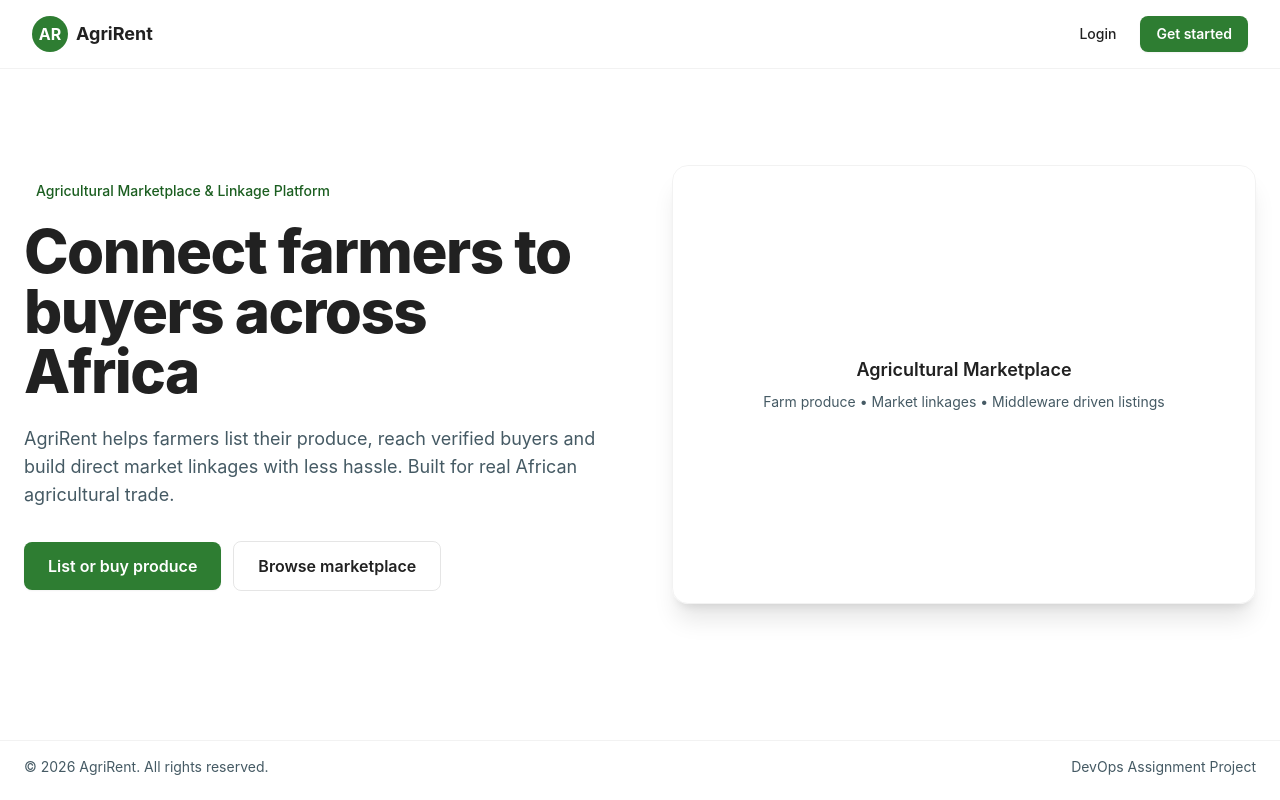
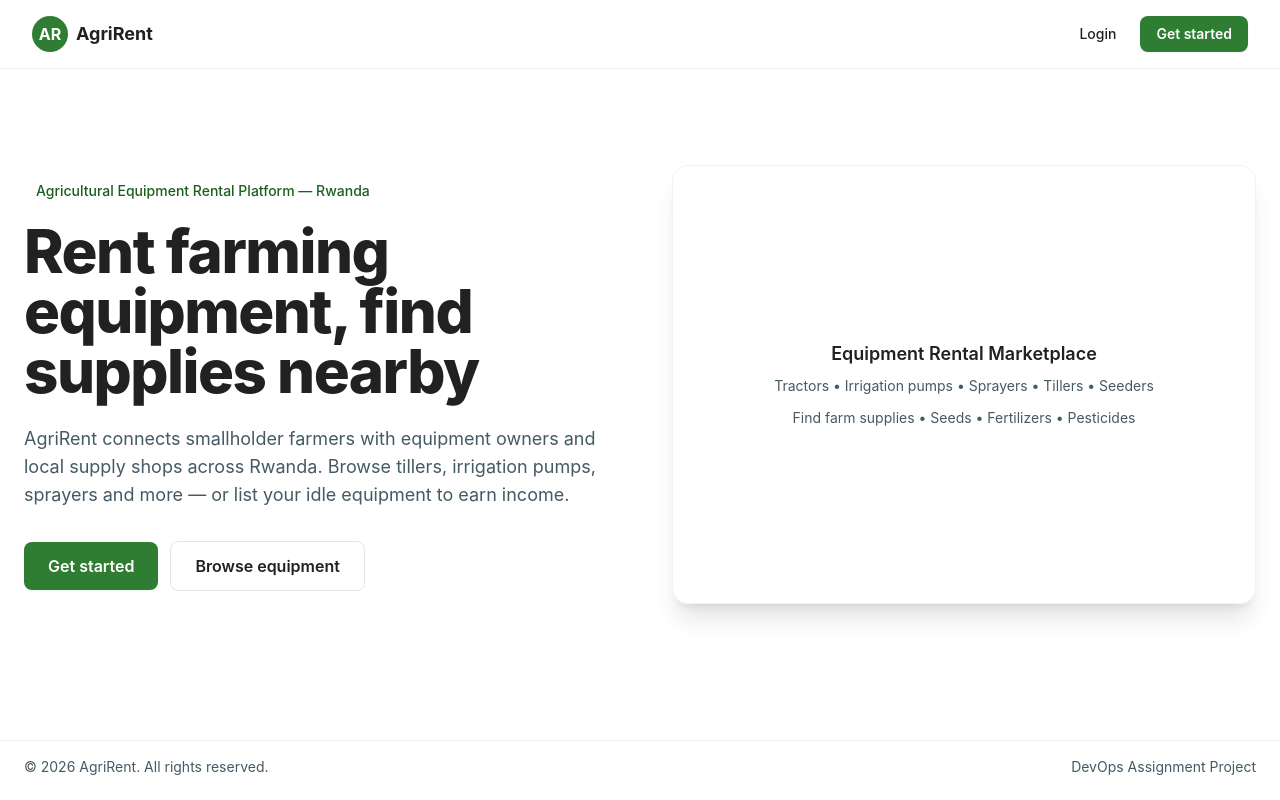
Before and after one commit to yankeedev/DevOps-Assignment, a React (Vite) app in the folder frontend/: page / in a window 1280 px wide. Built offline with nearby package versions, Linux system fonts and the light colour scheme; no server answers.

Commit message:
feat: update LandingPage content to reflect equipment rental focus and enhance user engagement

```diff
--- a/frontend/src/pages/LandingPage.tsx
+++ b/frontend/src/pages/LandingPage.tsx
@@ -36,26 +36,26 @@ export default function LandingPage() {
         <div className="mx-auto grid max-w-7xl items-center gap-10 px-4 py-14 sm:px-6 lg:grid-cols-2 lg:gap-16 lg:py-24">
           <div>
             <p className="mb-4 inline-flex items-center rounded-full bg-[var(--color-sprout)]/40 px-3 py-1 text-sm font-medium text-[var(--color-primary-dark)]">
-              Agricultural Marketplace & Linkage Platform
+              Agricultural Equipment Rental Platform — Rwanda
             </p>
             <h1 className="text-4xl font-extrabold tracking-tight sm:text-5xl lg:text-6xl">
-              Connect farmers to buyers across Africa
+              Rent farming equipment, find supplies nearby
             </h1>
             <p className="mt-6 max-w-xl text-lg text-[var(--color-slate)]">
-              AgriRent helps farmers list their produce, reach verified buyers and build direct market linkages with less hassle. Built for real African agricultural trade.
+              AgriRent connects smallholder farmers with equipment owners and local supply shops across Rwanda. Browse tillers, irrigation pumps, sprayers and more — or list your idle equipment to earn income.
             </p>
             <div className="mt-8 flex flex-wrap items-center gap-3">
               <Link
                 to="/register"
                 className="rounded-lg bg-[var(--color-primary)] px-6 py-3 text-base font-semibold text-white shadow-sm transition hover:bg-[var(--color-primary-dark)]"
               >
-                List or buy produce
+                Get started
               </Link>
               <Link
                 to="/equipment"
                 className="rounded-lg border border-black/10 px-6 py-3 text-base font-semibold transition hover:bg-[var(--color-cloud)]"
               >
-                Browse marketplace
+                Browse equipment
               </Link>
             </div>
           </div>
@@ -67,9 +67,12 @@ export default function LandingPage() {
               <div className="aspect-[4/3] w-full bg-gradient-to-br from-[var(--color-primary)]/10 via-white to-[var(--color-sprout)]/40">
                 <div className="flex h-full items-center justify-center p-6 text-center">
                   <div>
-                    <p className="text-lg font-semibold">Agricultural Marketplace</p>
+                    <p className="text-lg font-semibold">Equipment Rental Marketplace</p>
                     <p className="mt-2 text-sm text-[var(--color-slate)]">
-                      Farm produce • Market linkages • Middleware driven listings
+                      Tractors • Irrigation pumps • Sprayers • Tillers • Seeders
+                    </p>
+                    <p className="mt-3 text-sm text-[var(--color-slate)]">
+                      Find farm supplies • Seeds • Fertilizers • Pesticides
                     </p>
                   </div>
                 </div>
```
